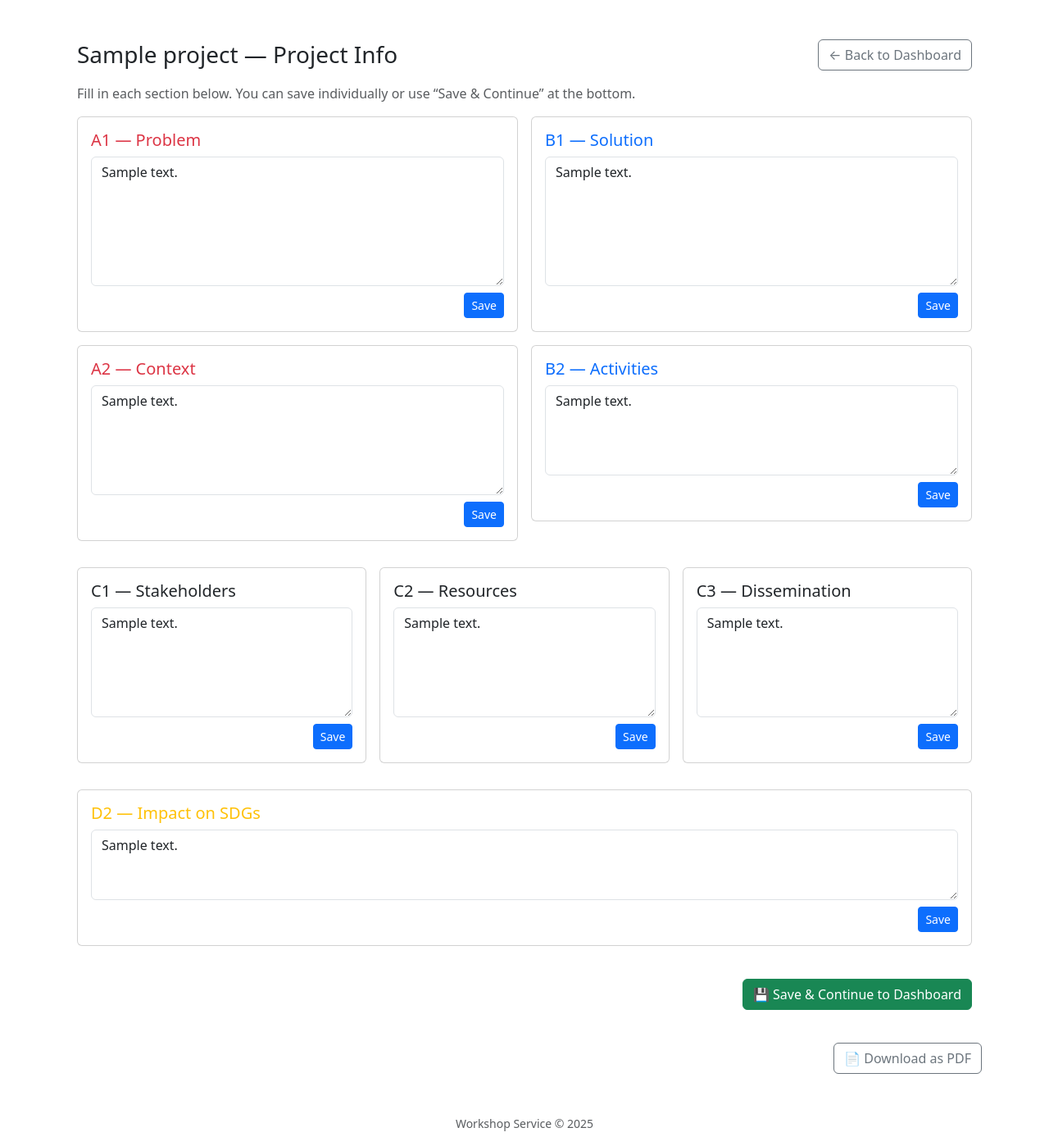
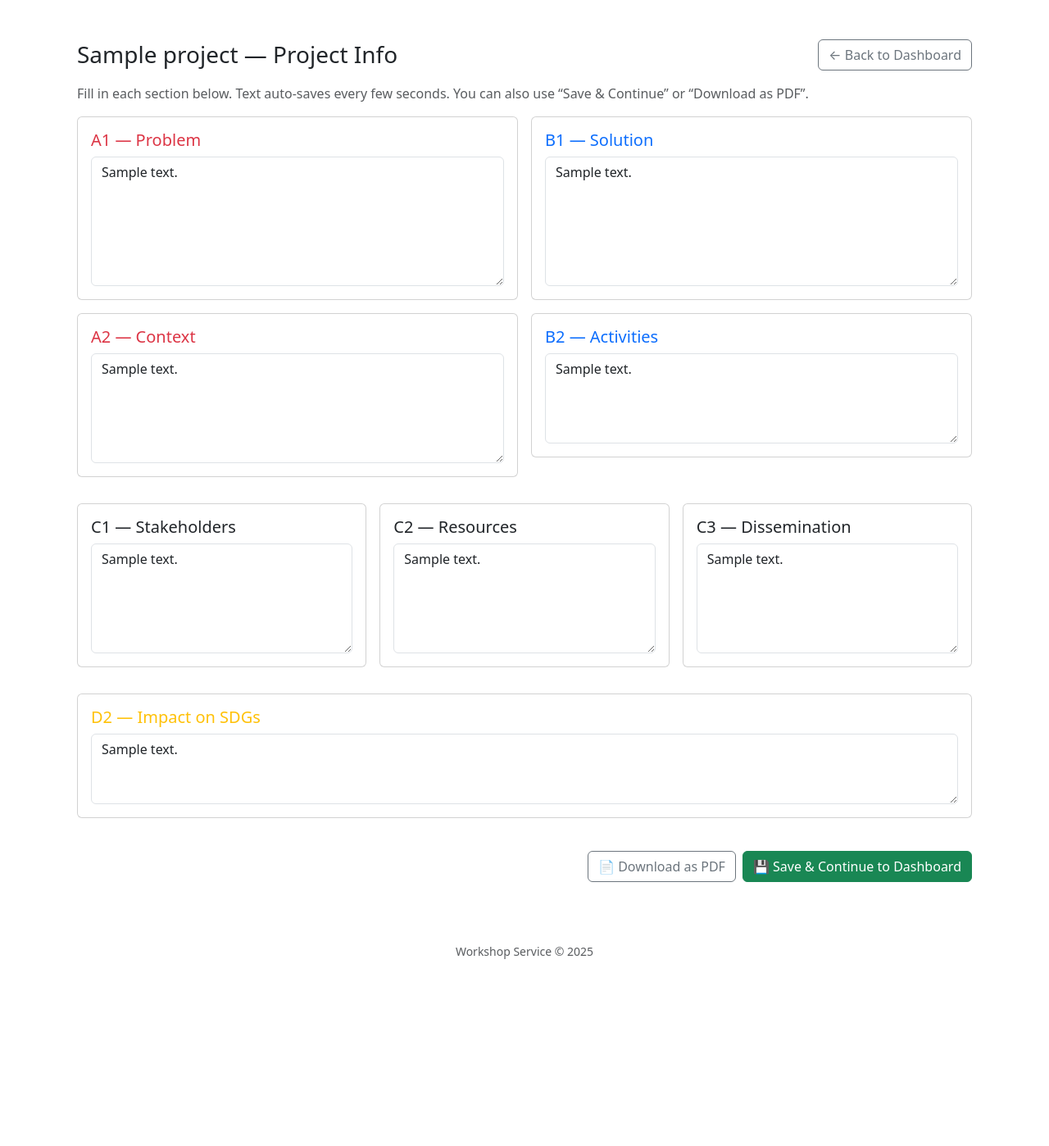
Before and after one commit to alireza-soleiman/LMS, a Django app: template workshops/templates/workshops/project_overview.html in a window 1280 px wide. Shown: the part 56-1454 px from the top of the page at 82% size. After the commit the page ends 1226 px from the top, so only its background shows below. Run offline with Django 5.2, Linux system fonts and the light colour scheme; the template is opened without the code that fills it: most values are stand-ins (such as "Sample title", 1, 10 or a date in 2020); some libraries are stand-ins or nearby versions.

Commit message:
modify complit html code

```diff
--- a/workshops/templates/workshops/project_overview.html
+++ b/workshops/templates/workshops/project_overview.html
@@ -1,26 +1,26 @@
 {% extends "base.html" %}
 {% block title %}Project Overview — {{ project.title }}{% endblock %}
 {% block content %}
-<div class="container py-4">
+<div class="container py-4" id="overviewContainer">
   <div class="d-flex justify-content-between align-items-center mb-3">
     <h3 class="mb-0">{{ project.title }} — Project Info</h3>
     <a href="{% url 'dashboard' %}" class="btn btn-outline-secondary">← Back to Dashboard</a>
   </div>
-  <p class="text-muted">Fill in each section below. You can save individually or use “Save & Continue” at the bottom.</p>
+  <p class="text-muted">
+    Fill in each section below. Text auto-saves every few seconds.
+    You can also use “Save & Continue” or “Download as PDF”.
+  </p>
 
-
+  <!-- 🔸 A/B Section -->
   <div class="row g-3">
     <div class="col-md-6">
       <div class="card p-3 mb-3">
         <h5 class="text-danger">A1 — Problem</h5>
         <textarea id="boxA1" class="form-control" rows="6">{{ overview.A1.text }}</textarea>
-        <div class="mt-2 text-end"><button class="btn btn-sm btn-primary save-box" data-box="A1">Save</button></div>
       </div>
-
       <div class="card p-3 mb-3">
         <h5 class="text-danger">A2 — Context</h5>
         <textarea id="boxA2" class="form-control" rows="5">{{ overview.A2.text }}</textarea>
-        <div class="mt-2 text-end"><button class="btn btn-sm btn-primary save-box" data-box="A2">Save</button></div>
       </div>
     </div>
 
@@ -28,21 +28,18 @@
       <div class="card p-3 mb-3">
         <h5 class="text-primary">B1 — Solution</h5>
         <textarea id="boxB1" class="form-control" rows="6">{{ overview.B1.text }}</textarea>
-        <div class="mt-2 text-end"><button class="btn btn-sm btn-primary save-box" data-box="B1">Save</button></div>
       </div>
-
       <div class="card p-3 mb-3">
         <h5 class="text-primary">B2 — Activities</h5>
         <textarea id="boxB2" class="form-control" rows="4">{{ overview.B2.text }}</textarea>
-        <div class="mt-2 text-end"><button class="btn btn-sm btn-primary save-box" data-box="B2">Save</button></div>
       </div>
     </div>
 
+    <!-- 🔹 C Section -->
     <div class="col-md-4">
       <div class="card p-3 mb-3">
         <h5 class="text-purple">C1 — Stakeholders</h5>
         <textarea id="boxC1" class="form-control" rows="5">{{ overview.C1.text }}</textarea>
-        <div class="mt-2 text-end"><button class="btn btn-sm btn-primary save-box" data-box="C1">Save</button></div>
       </div>
     </div>
 
@@ -50,7 +47,6 @@
       <div class="card p-3 mb-3">
         <h5 class="text-purple">C2 — Resources</h5>
         <textarea id="boxC2" class="form-control" rows="5">{{ overview.C2.text }}</textarea>
-        <div class="mt-2 text-end"><button class="btn btn-sm btn-primary save-box" data-box="C2">Save</button></div>
       </div>
     </div>
 
@@ -58,46 +54,41 @@
       <div class="card p-3 mb-3">
         <h5 class="text-purple">C3 — Dissemination</h5>
         <textarea id="boxC3" class="form-control" rows="5">{{ overview.C3.text }}</textarea>
-        <div class="mt-2 text-end"><button class="btn btn-sm btn-primary save-box" data-box="C3">Save</button></div>
       </div>
     </div>
 
+    <!-- 🔸 D Section -->
     <div class="col-md-12">
       <div class="card p-3 mb-3">
         <h5 class="text-warning">D2 — Impact on SDGs</h5>
         <textarea id="boxD2" class="form-control" rows="3">{{ overview.D2.text }}</textarea>
-        <div class="mt-2 text-end"><button class="btn btn-sm btn-primary save-box" data-box="D2">Save</button></div>
       </div>
     </div>
   </div>
-<div class="text-end mt-4">
-    <button id="saveAllBtn" class="btn btn-success">
-      💾 Save & Continue to Dashboard
-    </button>
+
+  <!-- Buttons -->
+  <div class="text-end mt-4 d-flex justify-content-end gap-2">
+    <button id="downloadOverview" class="btn btn-outline-secondary">📄 Download as PDF</button>
+    <button id="saveAllBtn" class="btn btn-success">💾 Save & Continue to Dashboard</button>
   </div>
 </div>
-<div class="text-end mt-3">
-  <button id="downloadOverview" class="btn btn-outline-secondary">📄 Download as PDF</button>
-</div>
+
+<!-- Libraries -->
+<script src="https://cdnjs.cloudflare.com/ajax/libs/html2canvas/1.4.1/html2canvas.min.js"></script>
+<script src="https://cdnjs.cloudflare.com/ajax/libs/jspdf/2.5.1/jspdf.umd.min.js"></script>
 
 <script>
 document.addEventListener("DOMContentLoaded", () => {
   const boxes = ["A1","A2","B1","B2","C1","C2","C3","D2"];
   const debounceTimers = {};
-  const saveQueue = new Set();
 
   // ✅ Toast setup
   const toast = document.createElement("div");
-  toast.style.position = "fixed";
-  toast.style.bottom = "20px";
-  toast.style.right = "20px";
-  toast.style.background = "#198754";
-  toast.style.color = "white";
-  toast.style.padding = "8px 16px";
-  toast.style.borderRadius = "8px";
-  toast.style.boxShadow = "0 2px 8px rgba(0,0,0,0.2)";
-  toast.style.display = "none";
-  toast.style.zIndex = "9999";
+  Object.assign(toast.style, {
+    position: "fixed", bottom: "20px", right: "20px", background: "#198754",
+    color: "#fff", padding: "8px 16px", borderRadius: "8px", boxShadow: "0 2px 8px rgba(0,0,0,0.2)",
+    display: "none", zIndex: "9999"
+  });
   document.body.appendChild(toast);
 
   function showToast(msg) {
@@ -117,36 +108,51 @@ document.addEventListener("DOMContentLoaded", () => {
         body: JSON.stringify({ box, text }),
       });
       const data = await res.json();
-      if (data.status === "ok") {
-        showToast("Saved ✓");
-      }
+      if (data.status === "ok") showToast("Saved ✓");
     } catch (err) {
       console.error("Save failed:", err);
     }
   }
 
-  // Auto-save when typing stops
+  // 🧠 Auto-save after typing stops
   boxes.forEach((b) => {
     const el = document.getElementById("box" + b);
     el?.addEventListener("input", () => {
       clearTimeout(debounceTimers[b]);
-      debounceTimers[b] = setTimeout(() => {
-        const text = el.value;
-        saveBox(b, text);
-      }, 1500); // 1.5 seconds after stop typing
+      debounceTimers[b] = setTimeout(() => saveBox(b, el.value), 1500);
     });
   });
 
-  // ✅ Manual save all (same as before)
+  // 💾 Save all and go back
   document.getElementById("saveAllBtn").addEventListener("click", async () => {
     for (const b of boxes) {
-      const text = document.getElementById("box" + b).value;
-      await saveBox(b, text);
+      await saveBox(b, document.getElementById("box" + b).value);
     }
     showToast("All saved ✓");
-    window.location.href = "{% url 'dashboard' %}";
+    setTimeout(() => (window.location.href = "{% url 'dashboard' %}"), 1000);
+  });
+
+  // 📄 Download as PDF
+  const downloadBtn = document.getElementById("downloadOverview");
+  downloadBtn.addEventListener("click", async () => {
+    const { jsPDF } = window.jspdf;
+    const doc = new jsPDF({ orientation: "portrait", unit: "px", format: "a4" });
+    const board = document.getElementById("overviewContainer");
+
+    const canvas = await html2canvas(board, { scale: 2 });
+    const imgData = canvas.toDataURL("image/png");
+    const pageWidth = doc.internal.pageSize.getWidth();
+    const imgHeight = (canvas.height * pageWidth) / canvas.width;
+
+    // Add project title + date
+    doc.setFontSize(16);
+    doc.text("{{ project.title }} — Project Overview", 20, 25);
+    doc.setFontSize(10);
+    doc.text("Exported on: " + new Date().toLocaleString(), 20, 40);
+
+    doc.addImage(imgData, "PNG", 0, 50, pageWidth, imgHeight - 30);
+    doc.save("project_overview_{{ project.id }}.pdf");
   });
 });
 </script>
-
 {% endblock %}
```
